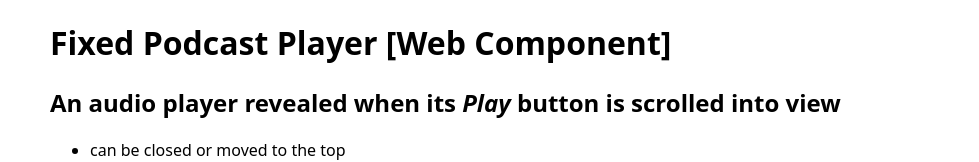
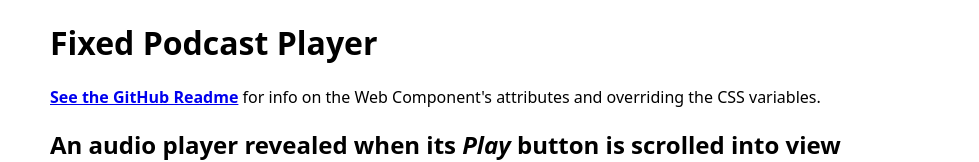
Before and after one commit to nonsalant/fixed-podcast-player, a website: page index.html in a window 1280 px wide. Shown: the top 162 px of the page, without its empty margins (150-1129 px from the left). Drawn offline with Linux system fonts and the light colour scheme.

Commit message:
Add link to readme in demo

```diff
--- a/index.html
+++ b/index.html
@@ -19,7 +19,12 @@
     </style>
 
     <main>
-        <h1>Fixed Podcast Player [Web Component]</h1>
+        <h1>Fixed Podcast Player</h1>
+        <p>
+            <a href="https://github.com/nonsalant/fixed-podcast-player?tab=readme-ov-file#attributes-for-the-podcast-player-element">
+            <strong>See the GitHub Readme</strong></a>
+            for info on the Web Component's attributes and overriding the CSS variables.
+        </p>
 	    <h2>An audio player revealed when its <em>Play</em> button is scrolled into view</h2>
         <ul>
             <li>can be closed or moved to the top</li>
```
